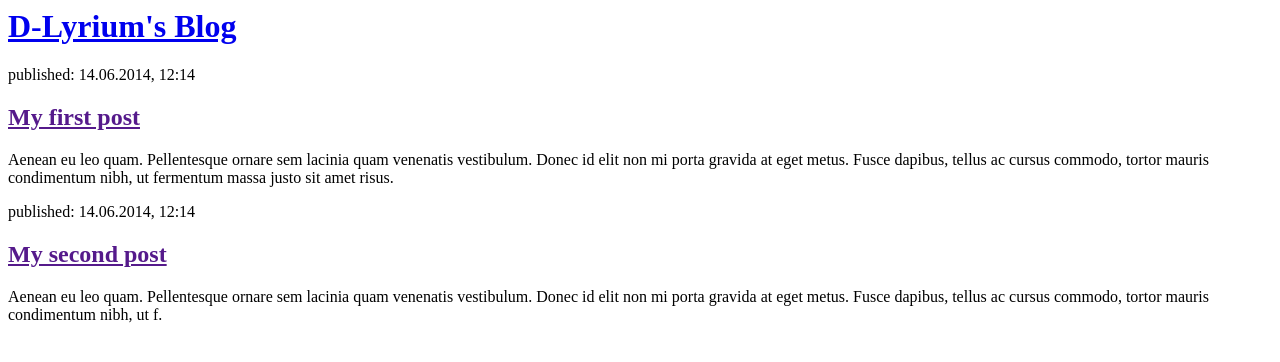
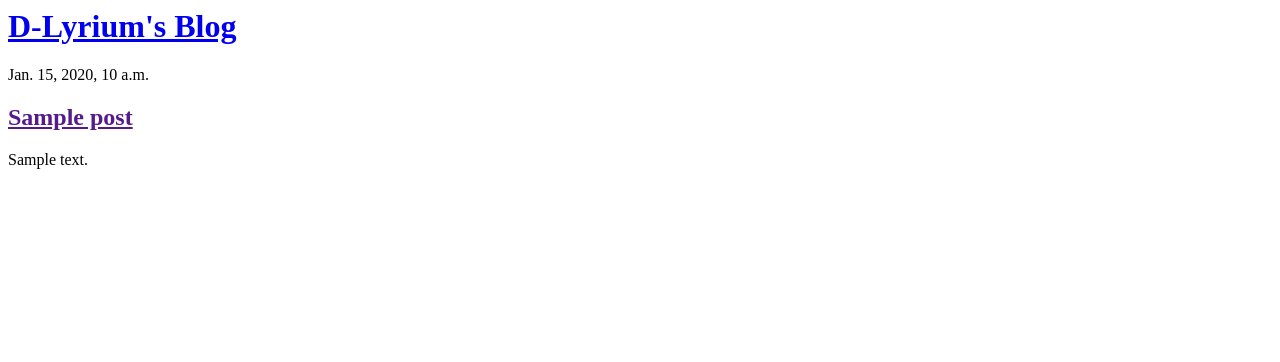
Before and after one commit to dlyrium/my-first-blog, a Django app: page / in a window 1280 px wide. Shown: the top 362 px of the page. Run offline with Django 3.2, Linux system fonts and the light colour scheme; tables that the repository leaves empty hold one stand-in row (values such as "Sample post").

Commit message:
Added dynamic content

```diff
--- a/blog/templates/blog/post_list.html
+++ b/blog/templates/blog/post_list.html
@@ -9,20 +9,15 @@
         <h1><a href="/">D-Lyrium's Blog</a></h1>
     </div>
 
+    {% for post in posts %}
     <div>
-        <p>published: 14.06.2014, 12:14</p>
-        <h2><a href="">My first post</a></h2>
-        <p>Aenean eu leo quam. Pellentesque ornare sem lacinia quam venenatis vestibulum. Donec id elit non mi porta
-            gravida at eget metus. Fusce dapibus, tellus ac cursus commodo, tortor mauris condimentum nibh, ut fermentum
-            massa justo sit amet risus.</p>
+
+        <p>{{post.published_date}}</p>
+        <h2><a href="">{{post.title}}</h2></a>
+        <p>{{post.text|linebreaksbr}}</p>
+
     </div>
-
-    <div>
-        <p>published: 14.06.2014, 12:14</p>
-        <h2><a href="">My second post</a></h2>
-        <p>Aenean eu leo quam. Pellentesque ornare sem lacinia quam venenatis vestibulum. Donec id elit non mi porta
-            gravida at eget metus. Fusce dapibus, tellus ac cursus commodo, tortor mauris condimentum nibh, ut f.</p>
-    </div>
+    {% endfor %}
 </body>
 
 </html>
--- a/blog/views.py
+++ b/blog/views.py
@@ -1,4 +1,9 @@
 from django.shortcuts import render
+from django.utils import timezone
+from .models import Post
+
 
 def post_list(request):
-    return render(request, 'blog/post_list.html', {})
+    posts = Post.objects.filter(
+        published_date__lte=timezone.now()).order_by('published_date')
+    return render(request, 'blog/post_list.html', {'posts': posts})
```
